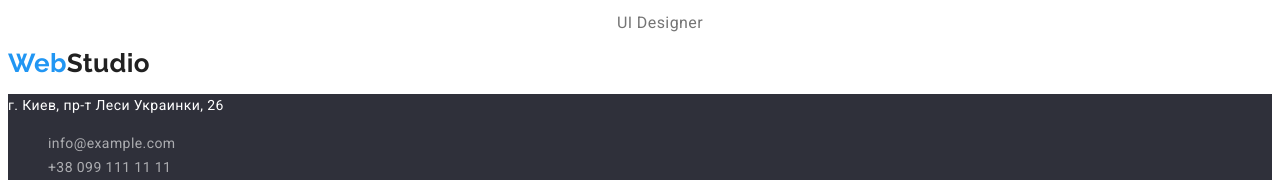
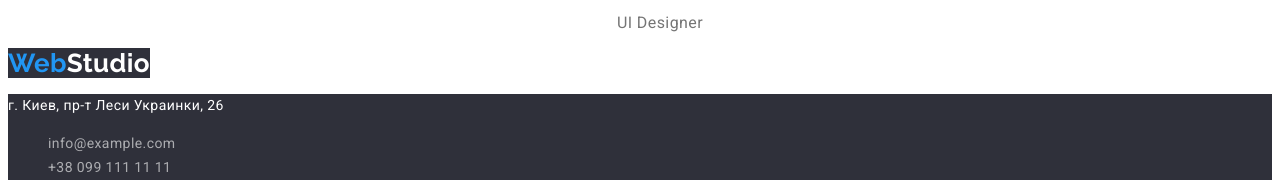
Before and after one commit to moriarty15/goit-markup-hw-02, a plain HTML site: page index.html in a window 1280 px wide. Shown: the part 2722-2916 px from the top of the page. Drawn offline with Linux system fonts and the light colour scheme.

Commit message:
был неправильный цвет у WebStudio
был неправильный цвет у WebStudio в footer, Studio изменился с черного на белый + добавил фон для видимости

```diff
--- a/css/styles.css
+++ b/css/styles.css
@@ -19,6 +19,7 @@
 
   color: var(--title-text-color);
 }
+
 /* стилизация заголовков, кроме h1 по цвету и шрифту */
 .side-nav a,
 h2,
@@ -132,7 +133,8 @@ h1 {
 }
 
 /* стилизация footer */
-.address {
+.address,
+.footer {
   color: var(--second-text-color);
   background-color: var(--second-back-color);
 }
--- a/index.html
+++ b/index.html
@@ -95,7 +95,7 @@
     </main>
     <footer>
         <!--разметка footer-->
-        <a href="" class="logo">
+        <a href="" class="logo footer">
             <span>Web</span>Studio
         </a>
         <address class="address">
```
Also changed, not shown: portfolio.html (+1 -5 lines).
